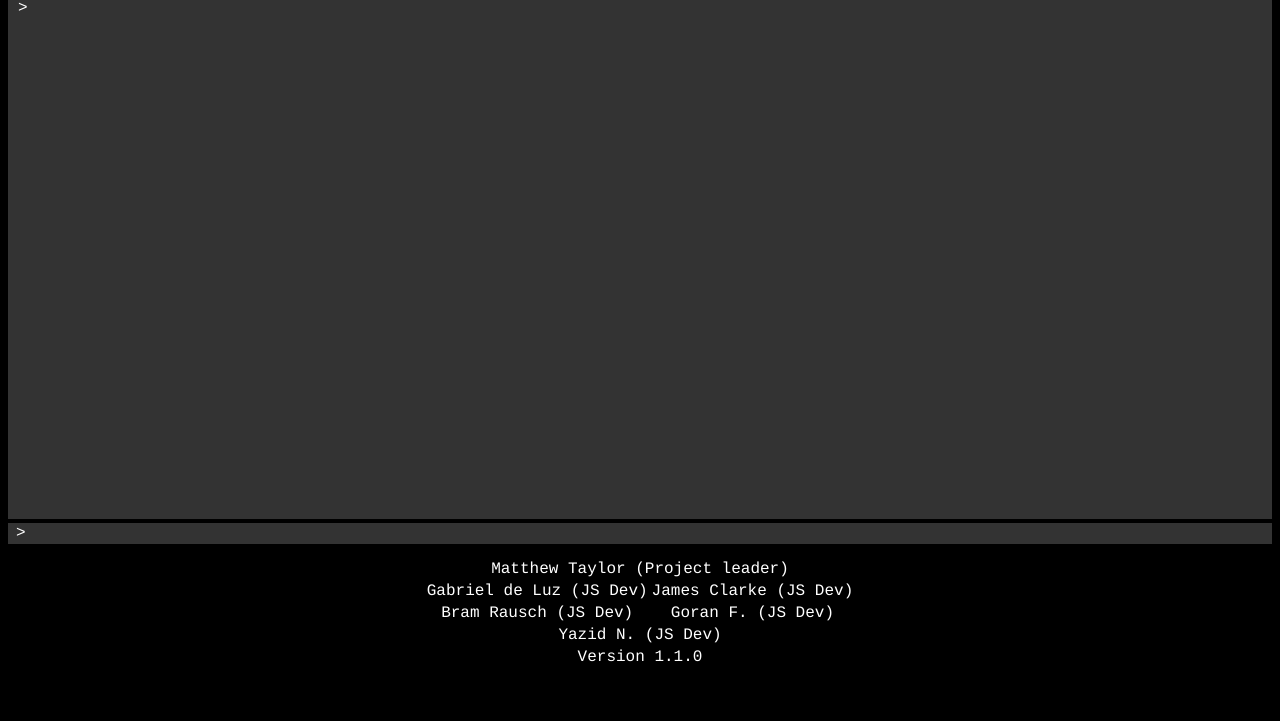
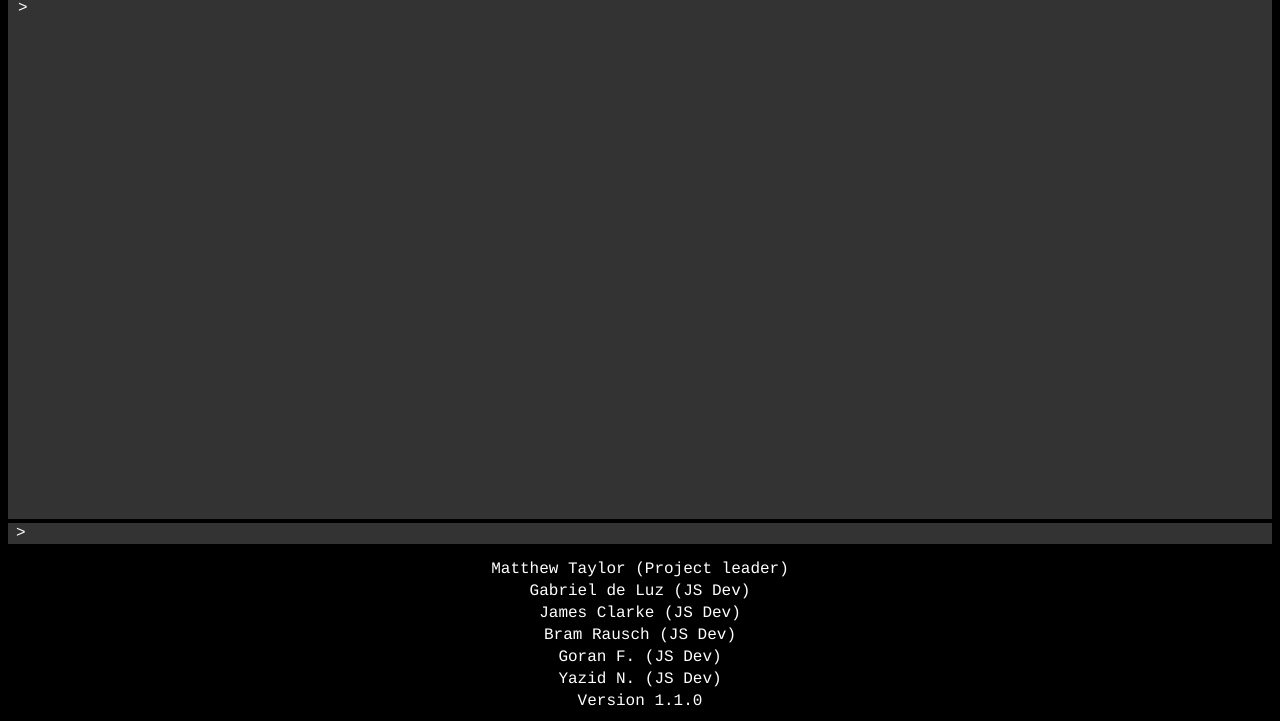
Before and after one commit to plirof/8bit-text-adventure-1, a plain HTML site: page game.html in a window 1280 px wide. Shown: the part 125-846 px from the top of the page. Before the commit the page ends 802 px from the top, so only its background shows below. Drawn offline with Linux system fonts and the light colour scheme.

Commit message:
Update game.html
That should work about names isue

```diff
--- a/game.html
+++ b/game.html
@@ -33,6 +33,7 @@
 					<td>
 						Gabriel de Luz (JS Dev)<br>
 					</td>
+				</tr><tr>
 					<td>
 						James Clarke (JS Dev)<br>
 					</td>
@@ -40,6 +41,7 @@
 					<td>
 						Bram Rausch (JS Dev)<br>
 					</td>
+				</tr><tr>
 					<td>
 						Goran F. (JS Dev)<br>
 					</td>
```
